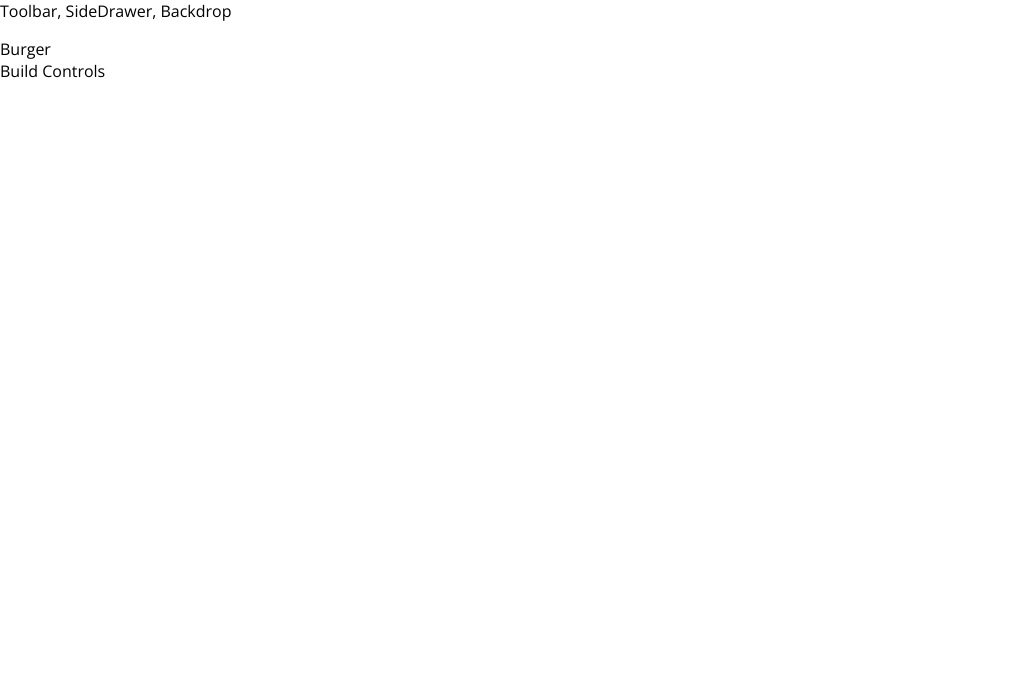
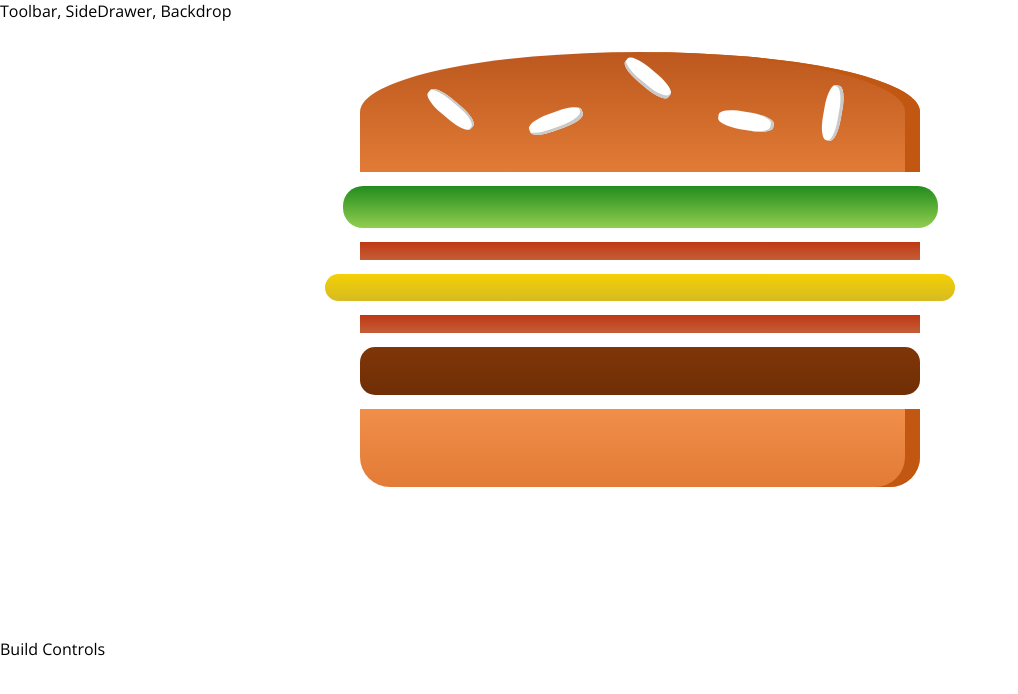
Before and after one commit to bernatowicz/berni-burgers, a React (Create React App) app: page / in a window 1280 px wide. Shown: the top 694 px of the page, without its empty margins (0-1018 px from the left). Built offline with nearby package versions, Linux system fonts and the light colour scheme.

Commit message:
Rendering of a static Burger

```diff
--- a/src/components/Burger/Burger.js
+++ b/src/components/Burger/Burger.js
@@ -1,5 +1,19 @@
 import React from "react";
+import classes from "./Burger.module.css";
+import BurgerIngredient from "./BurgerIngredient/BurgerIngredient";
 
-const burger = (props) => {};
+const burger = (props) => {
+  return (
+    <div className={classes.Burger}>
+      <BurgerIngredient type="bread-top" />
+      <BurgerIngredient type="salad" />
+      <BurgerIngredient type="bacon" />
+      <BurgerIngredient type="cheese" />
+      <BurgerIngredient type="bacon" />
+      <BurgerIngredient type="meat" />
+      <BurgerIngredient type="bread-bottom" />
+    </div>
+  );
+};
 
 export default burger;
--- /dev/null
+++ b/src/components/Burger/Burger.module.css
@@ -0,0 +1,30 @@
+.Burger {
+  width: 100%;
+  margin: auto;
+  height: 250px;
+  overflow: scroll;
+  text-align: center;
+  font-weight: bold;
+  font-size: 1.2em;
+}
+
+@media (min-width: 500px) and (min-height: 400px) {
+  .Burger {
+    width: 350px;
+    height: 300px;
+  }
+}
+
+@media (min-width: 500px) and (min-height: 401px) {
+  .Burger {
+    width: 450px;
+    height: 400px;
+  }
+}
+
+@media (min-width: 1000px) and (min-height: 700px) {
+  .Burger {
+    width: 700px;
+    height: 600px;
+  }
+}
--- a/src/components/Burger/BurgerIngredient/BurgerIngredient.js
+++ b/src/components/Burger/BurgerIngredient/BurgerIngredient.js
@@ -1,6 +1,6 @@
 import React, { Component } from "react";
 import PropTypes from "prop-types";
-import classes from "./BurgerIngredient.css";
+import classes from "./BurgerIngredient.module.css";
 
 class BurgerIngredient extends Component {
   render() {
--- a/src/containers/BurgerBuilder/BurgerBuilder.js
+++ b/src/containers/BurgerBuilder/BurgerBuilder.js
@@ -1,11 +1,12 @@
 import React, { Component } from "react";
 import Aux from "../../hoc/Aux";
+import Burger from "../../components/Burger/Burger";
 
 class BurgerBuilder extends Component {
   render() {
     return (
       <Aux>
-        <div>Burger</div>
+        <Burger />
         <div>Build Controls</div>
       </Aux>
     );
```
Also changed, not shown: src/components/Burger/BurgerIngredient/BurgerIngredient.module.css (renamed from src/components/Burger/BurgerIngredient/BurgerIngredient.css).
